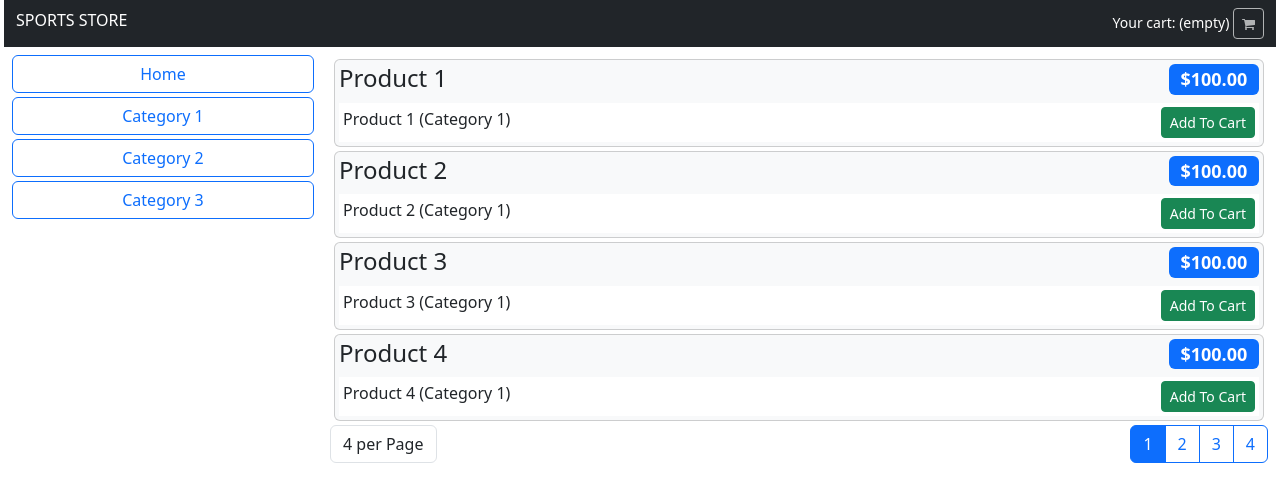
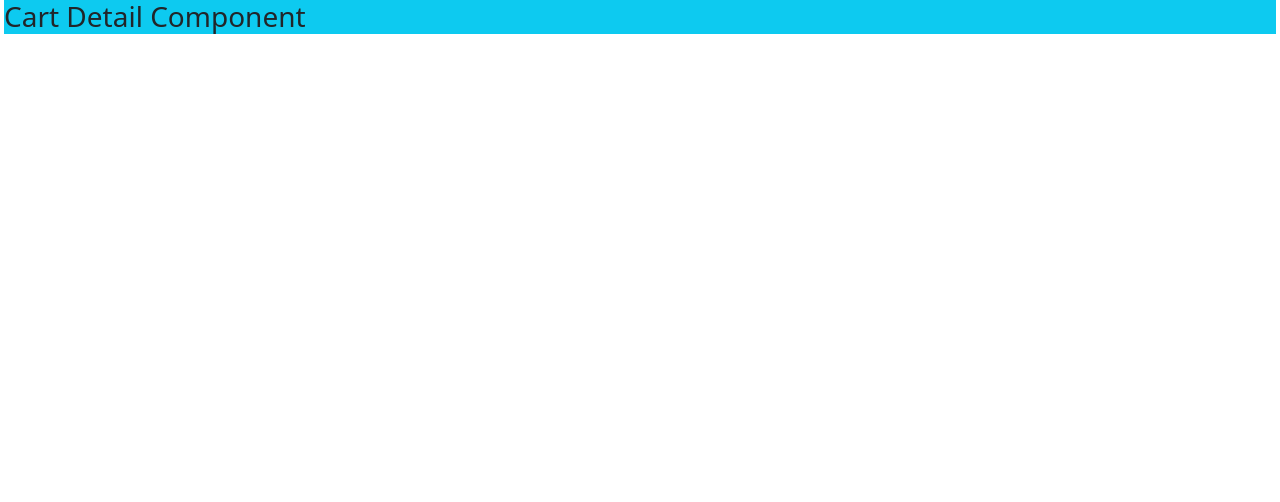
Before and after one commit to Malleus-Sasha/ng-sports-store-pr, an Angular app: page /cart in a window 1280 px wide. Before the commit this address led to /. Shown: the top 502 px of the page. Built offline with nearby package versions, Linux system fonts and the light colour scheme.

Commit message:
SPS: Added Routes

```diff
--- a/src/app/app-routing.module.ts
+++ b/src/app/app-routing.module.ts
@@ -1,7 +1,17 @@
 import { NgModule } from '@angular/core';
 import { RouterModule, Routes } from '@angular/router';
+import { NotFoundPageComponent } from './components/not-found-page/not-found-page.component';
+import { CartDetailComponent } from './store/cart-detail/cart-detail.component';
+import { CheckoutComponent } from './store/checkout/checkout.component';
+import { StoreComponent } from './store/store/store.component';
 
-const routes: Routes = [];
+const routes: Routes = [
+  { path: 'store', component: StoreComponent },
+  { path: 'cart', component: CartDetailComponent },
+  { path: 'checkout', component: CheckoutComponent },
+  { path: 'pageNotFound', component: NotFoundPageComponent },
+  { path: '**', redirectTo: 'pageNotFound'}
+];
 
 @NgModule({
   imports: [RouterModule.forRoot(routes)],
--- a/src/app/app.component.ts
+++ b/src/app/app.component.ts
@@ -3,8 +3,6 @@ import { Component } from '@angular/core';
 @Component({
   selector: 'app-root',
   template: `
-    <app-store />
-
     <router-outlet />
   `,
   styles: []
--- a/src/app/app.module.ts
+++ b/src/app/app.module.ts
@@ -3,14 +3,14 @@ import { BrowserModule } from '@angular/platform-browser';
 
 import { AppRoutingModule } from './app-routing.module';
 import { AppComponent } from './app.component';
-import { StoreComponent } from './store/store/store.component';
 import { StoreModule } from './store/store/store.module';
-import { CounterOfDirective } from './directives/counter-of.directive';
-import { CartSummaryComponent } from './store/cart-summary/cart-summary.component';
+import { RouterModule } from '@angular/router';
+import { NotFoundPageComponent } from './components/not-found-page/not-found-page.component';
 
 @NgModule({
   declarations: [
     AppComponent,
+    NotFoundPageComponent,
   ],
   imports: [
     BrowserModule,
--- /dev/null
+++ b/src/app/components/not-found-page/not-found-page.component.ts
@@ -0,0 +1,17 @@
+import { Component } from '@angular/core';
+
+@Component({
+  selector: 'app-not-found-page',
+  template: `
+    <div>
+      <h3 class="bg-info p-a-1">Not Found Page 404</h3>
+      <a [routerLink]="['/store']">Go To Store</a>
+    </div>
+  `,
+  styles: `
+    :host {
+      display: block;
+    }
+  `
+})
+export class NotFoundPageComponent {}
--- /dev/null
+++ b/src/app/store/cart-detail/cart-detail.component.ts
@@ -0,0 +1,16 @@
+import { Component } from '@angular/core';
+
+@Component({
+  selector: 'app-cart-detail',
+  template: `
+    <div><h3 class="bg-info p-a-1">Cart Detail Component</h3></div>
+  `,
+  styles: `
+    :host {
+      display: block;
+    }
+  `
+})
+export class CartDetailComponent {
+
+}
--- /dev/null
+++ b/src/app/store/checkout/checkout.component.ts
@@ -0,0 +1,16 @@
+import { Component } from '@angular/core';
+
+@Component({
+  selector: 'app-checkout',
+  template: `
+    <div><h3 class="bg-info p-a-1">Checkout Component</h3></div>
+  `,
+  styles: `
+    :host {
+      display: block;
+    }
+  `
+})
+export class CheckoutComponent {
+
+}
--- a/src/app/store/store/store.component.html
+++ b/src/app/store/store/store.component.html
@@ -1,7 +1,7 @@
 <div class="container-fluid">
   <div class="row">
     <div class="col bg-dark text-white py-2">
-      <a class="navbar-brand">SPORTS STORE</a>
+      <a class="navbar-brand" routerLink="store">SPORTS STORE</a>
       <app-cart-summary class="float-end" />
     </div>
   </div>
```
Also changed, not shown: src/app/store/store/store.module.ts (+10 -1 lines).
